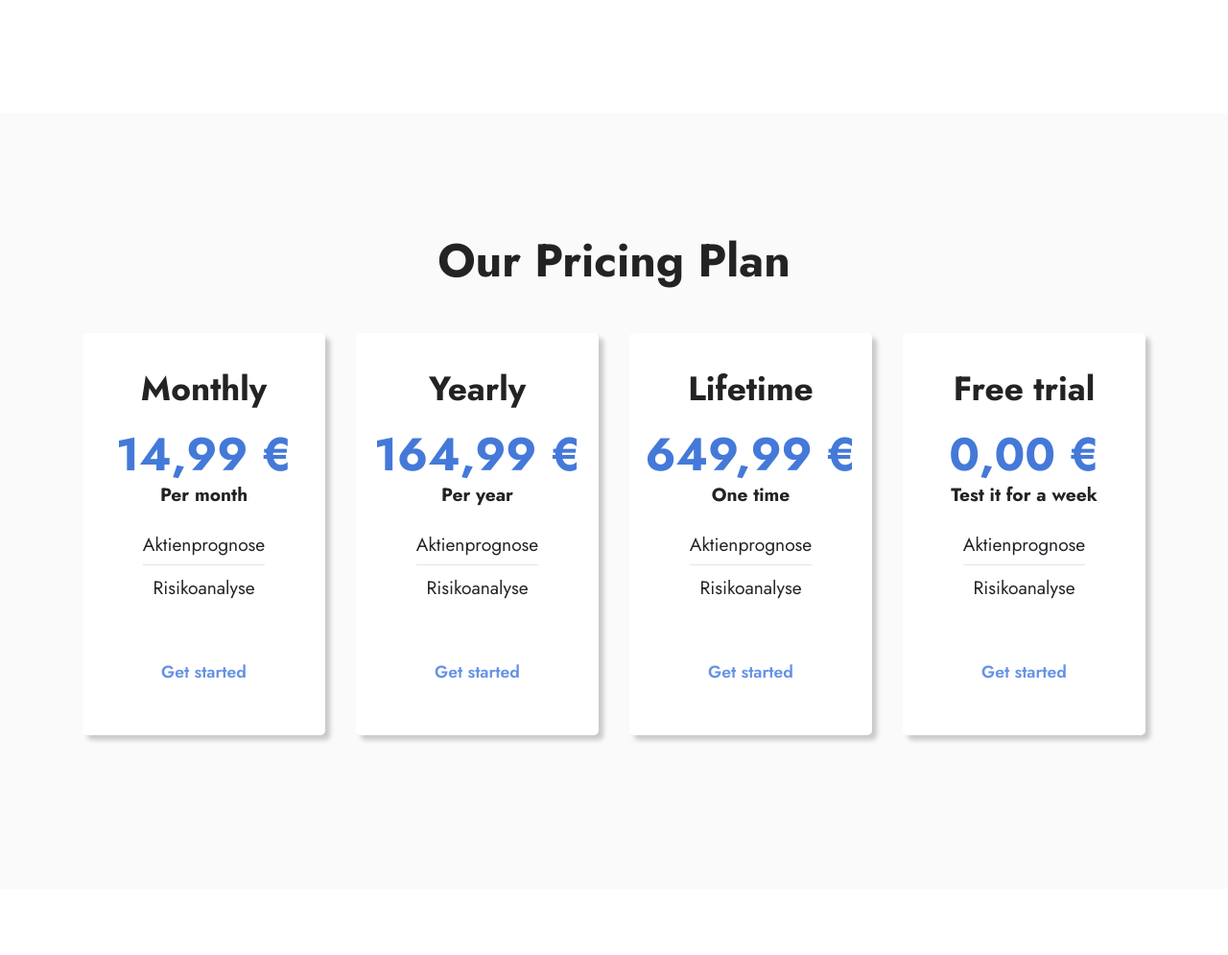
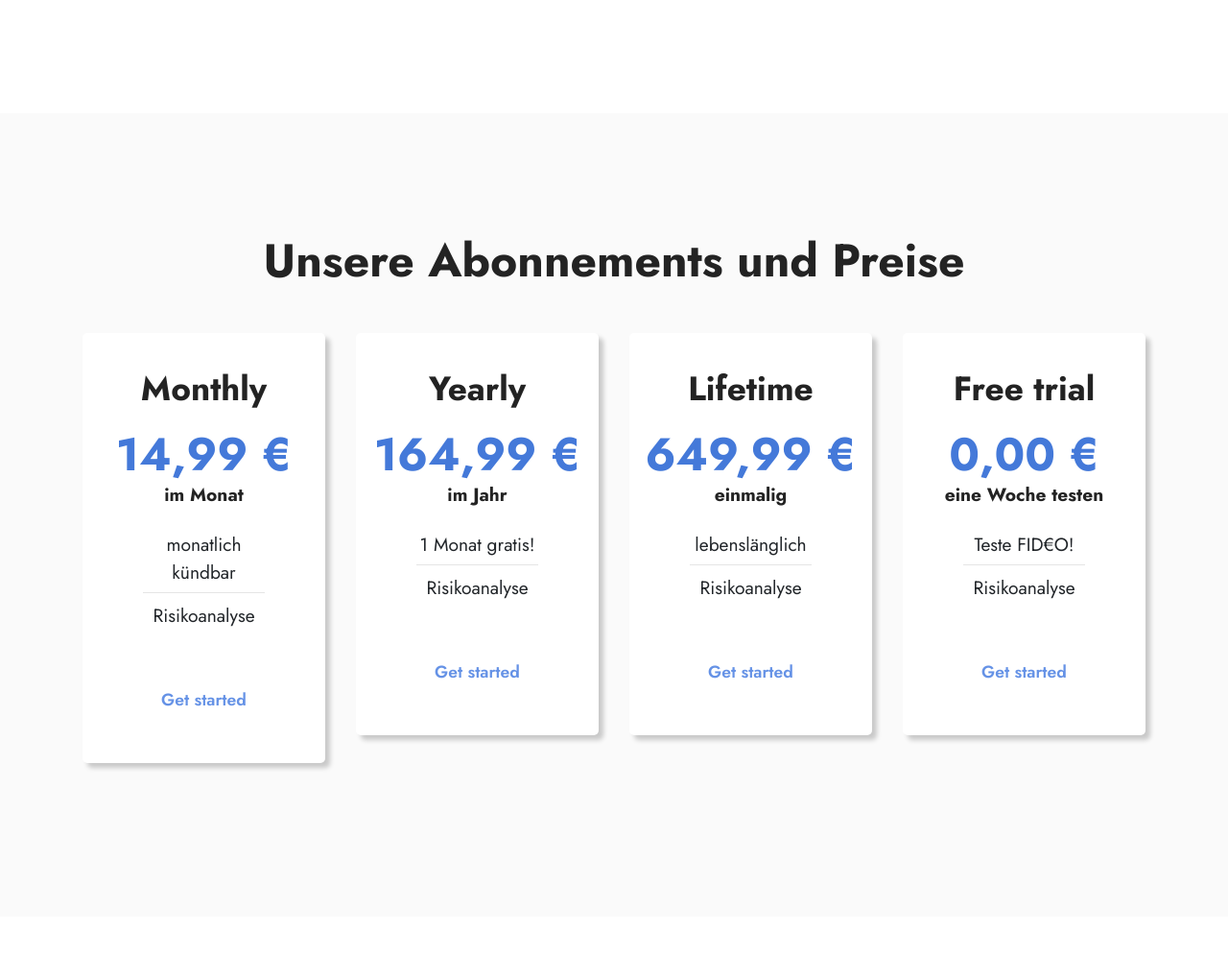
Before and after one commit to LWaetzig/Fallstudie, a Django app: page / in a window 1280 px wide. Shown: the part 3716-4711 px from the top of the page at 96% size. Run offline with Django 4.2, Linux system fonts and the light colour scheme; some libraries are stand-ins or nearby versions; some web fonts are replaced.

Commit message:
change pricing

```diff
--- a/fideo/templates/index.html
+++ b/fideo/templates/index.html
@@ -46,7 +46,7 @@
             </p>
           </div>
           <div class="mbr-section-btn item-footer mt-2">
-            <a href="#" class="btn btn-primary display-4">Read More</a>
+            <a href="https://www.youtube.com/watch?v=nbmJnCHXaW8autoplay=1" class="btn btn-primary display-4"  target="_blank">Read More</a>
           </div>
         </div>
       </div>
@@ -244,7 +244,7 @@
     <div class="row justify-content-center">
       <div class="col-md-12 col-lg-10">
         <h3 class="align-center mb-4 display-2">
-          <strong>Our Pricing Plan</strong>
+          <strong>Unsere Abonnements und Preise</strong>
         </h3>
       </div>
     </div>
@@ -265,19 +265,19 @@
                 <strong>14,99 €</strong>
               </p>
               <p class="price-term mb-3 display-7">
-                <strong>Per month</strong>
+                <strong>im Monat</strong>
               </p>
             </div>
           </div>
           <div class="plan-body">
             <div class="plan-list mb-4">
               <ul class="list-group list-group-flush display-7">
-                <li class="list-group-item">Aktienprognose</li>
+                <li class="list-group-item">monatlich kündbar</li>
                 <li class="list-group-item">Risikoanalyse</li>
               </ul>
             </div>
             <div class="plan-footer text-center">
-              <a href="#" class="btn btn-primary-outline display-4">Get started</a>
+              <a  class="btn btn-primary-outline display-4">Get started</a>
             </div>
           </div>
         </div>
@@ -293,19 +293,19 @@
                 <strong>164,99 €</strong>
               </p>
               <p class="price-term mb-3 display-7">
-                <strong>Per year</strong>
+                <strong>im Jahr</strong>
               </p>
             </div>
           </div>
           <div class="plan-body">
             <div class="plan-list mb-4">
               <ul class="list-group list-group-flush display-7">
-                <li class="list-group-item">Aktienprognose</li>
+                <li class="list-group-item">1 Monat gratis!</li>
                 <li class="list-group-item">Risikoanalyse</li>
               </ul>
             </div>
             <div class="plan-footer text-center">
-              <a href="#" class="btn btn-primary-outline display-4">Get started</a>
+              <a  class="btn btn-primary-outline display-4">Get started</a>
             </div>
           </div>
         </div>
@@ -321,19 +321,20 @@
                 <strong>649,99 €</strong>
               </p>
               <p class="price-term mb-3 display-7">
-                <strong>One time</strong>
+                <strong>einmalig</strong>
               </p>
             </div>
           </div>
           <div class="plan-body">
             <div class="plan-list mb-4">
               <ul class="list-group list-group-flush display-7">
-                <li class="list-group-item">Aktienprognose</li>
+                <li class="list-group-item">lebenslänglich</li>
                 <li class="list-group-item">Risikoanalyse</li>
+
               </ul>
             </div>
             <div class="plan-footer text-center">
-              <a href="#" class="btn btn-primary-outline display-4">Get started</a>
+              <a  class="btn btn-primary-outline display-4">Get started</a>
             </div>
           </div>
         </div>
@@ -349,20 +350,19 @@
                 <strong>0,00 €</strong>
               </p>
               <p class="price-term mb-3 display-7">
-                <strong>Test it for a week</strong>
+                <strong>eine Woche testen</strong>
               </p>
             </div>
           </div>
           <div class="plan-body">
             <div class="plan-list mb-4">
               <ul class="list-group list-group-flush display-7">
-                <li class="list-group-item">Aktienprognose</li>
+                <li class="list-group-item">Teste FID€O!</li>
                 <li class="list-group-item">Risikoanalyse</li>
-
               </ul>
             </div>
             <div class="plan-footer text-center">
-              <a href="#" class="btn btn-primary-outline display-4">Get started</a>
+              <a class="btn btn-primary-outline display-4">Get started</a>
             </div>
           </div>
         </div>
```
